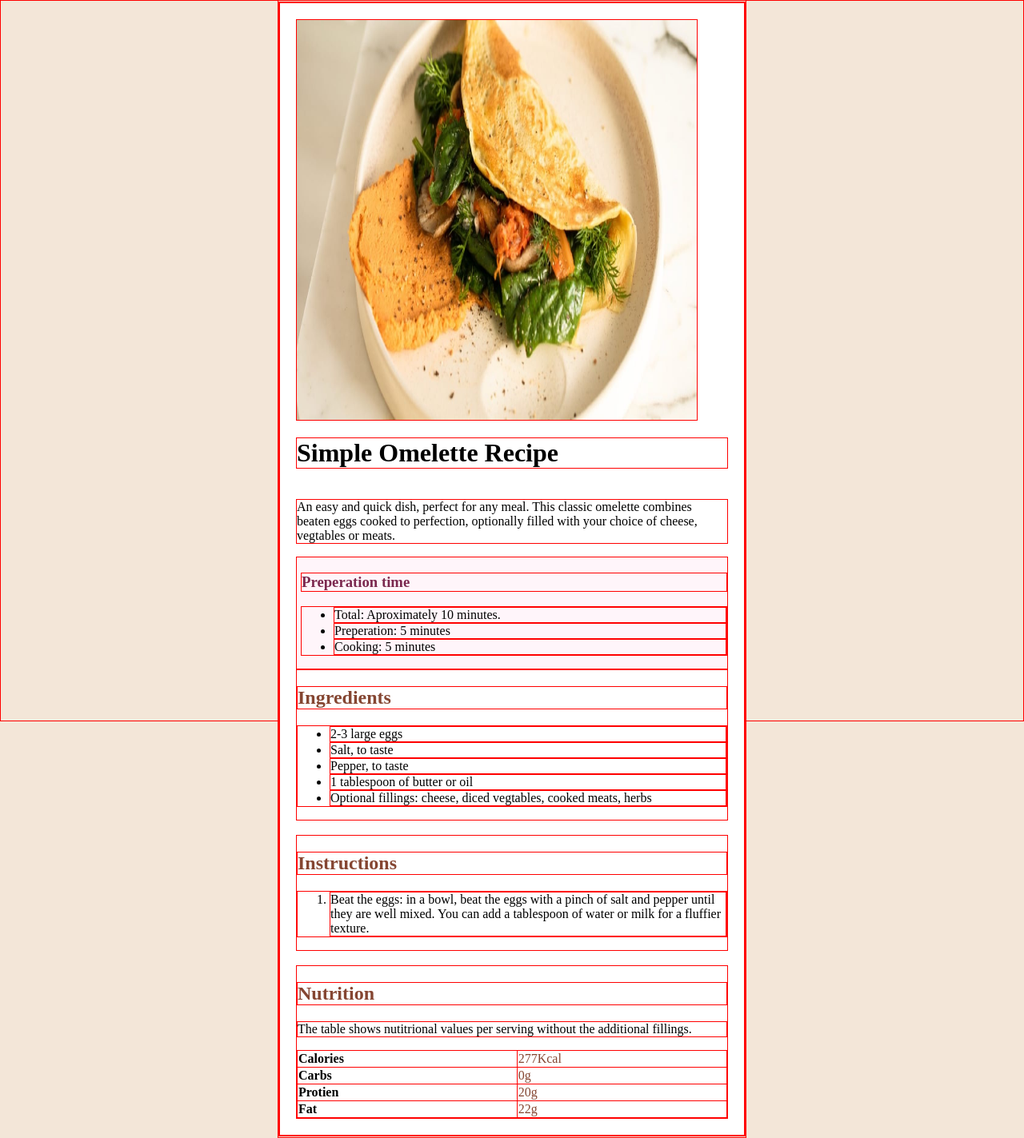
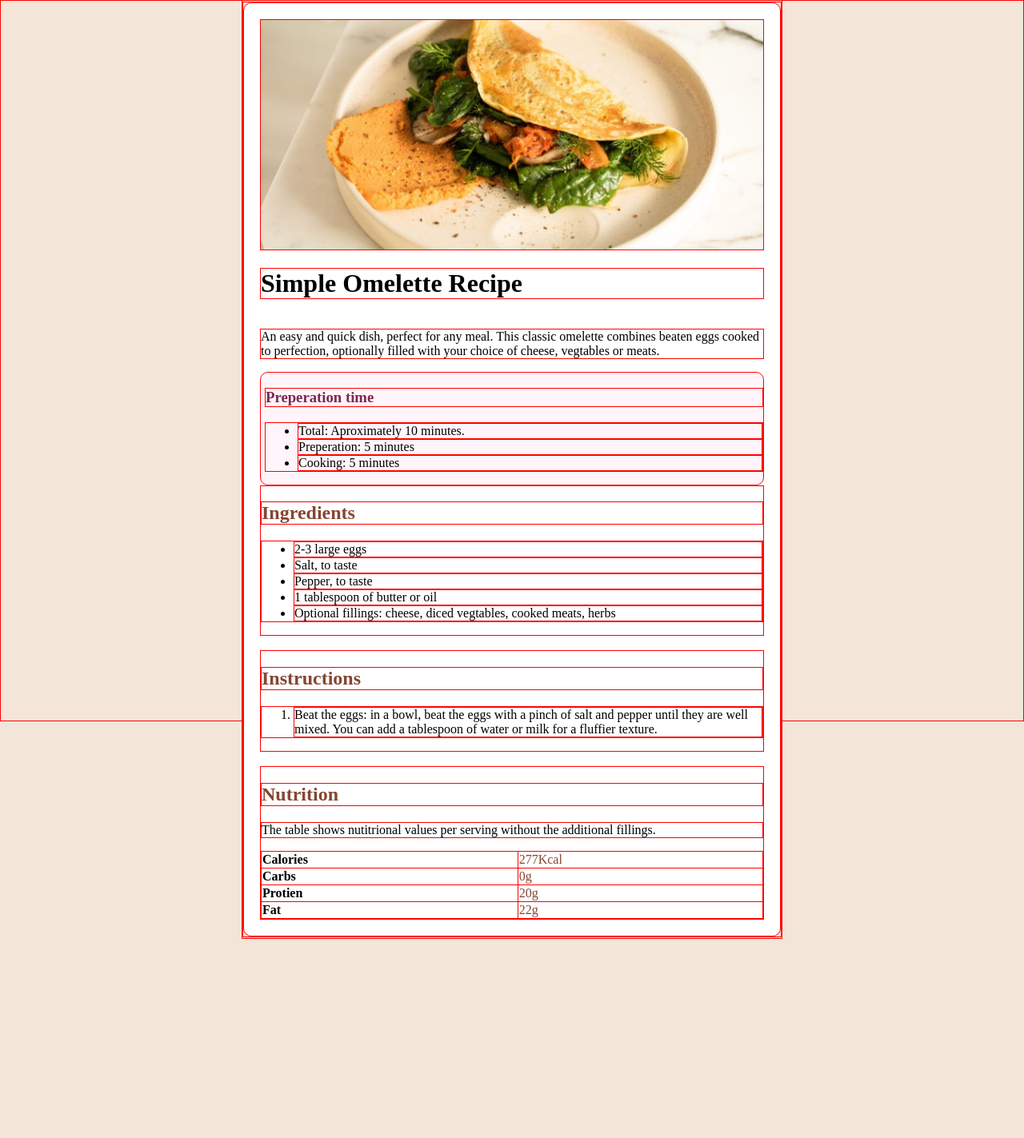
Before and after one commit to wotanut/frontend-mentor, a Jekyll site: the page recipe/index.html, which Jekyll copies as it is, in a window 1280 px wide. Shown: the whole page at 80% size. Built offline with Jekyll 4.4.1, drawn with Linux system fonts in a browser that asks for light colours; some web fonts are replaced; after the commit the page ends 1174 px from its top, so only the background shows below that.

Commit message:
Added rounded variable

```diff
--- a/recipe/css/styles.css
+++ b/recipe/css/styles.css
@@ -19,6 +19,7 @@
   --Brown-800: hsl(14, 45%, 36%);
   --Rose-800: hsl(332, 51%, 32%);
   --Rose-50: hsl(330, 100%, 98%);
+  --rounded: 10px;
 
   /* fonts */
   font-family: Outfit;
@@ -43,6 +44,7 @@ h2 {
 }
 
 .time {
+  border-radius: var(--rounded);
   background-color: var(--Rose-50);
   padding-left: 5px;
 }
@@ -54,18 +56,18 @@ h2 {
 
 .card {
   /* margin-top: 10%; */
-  max-width: 60vh;
+  max-width: 70vh;
   background-color: var(--White);
   display: flex;
   flex-direction: column;
   align-items: left;
   padding: 20px;
   text-align: left;
+  border-radius: var(--rounded)
 }
 
-.header {
-  height: 500px;
-  width: 500px;
+.header-image {
+  border-radius: var(--rounded);
 }
 
 /* Only NOW do I realise I could've done this in grid, possibly much easier */
```
